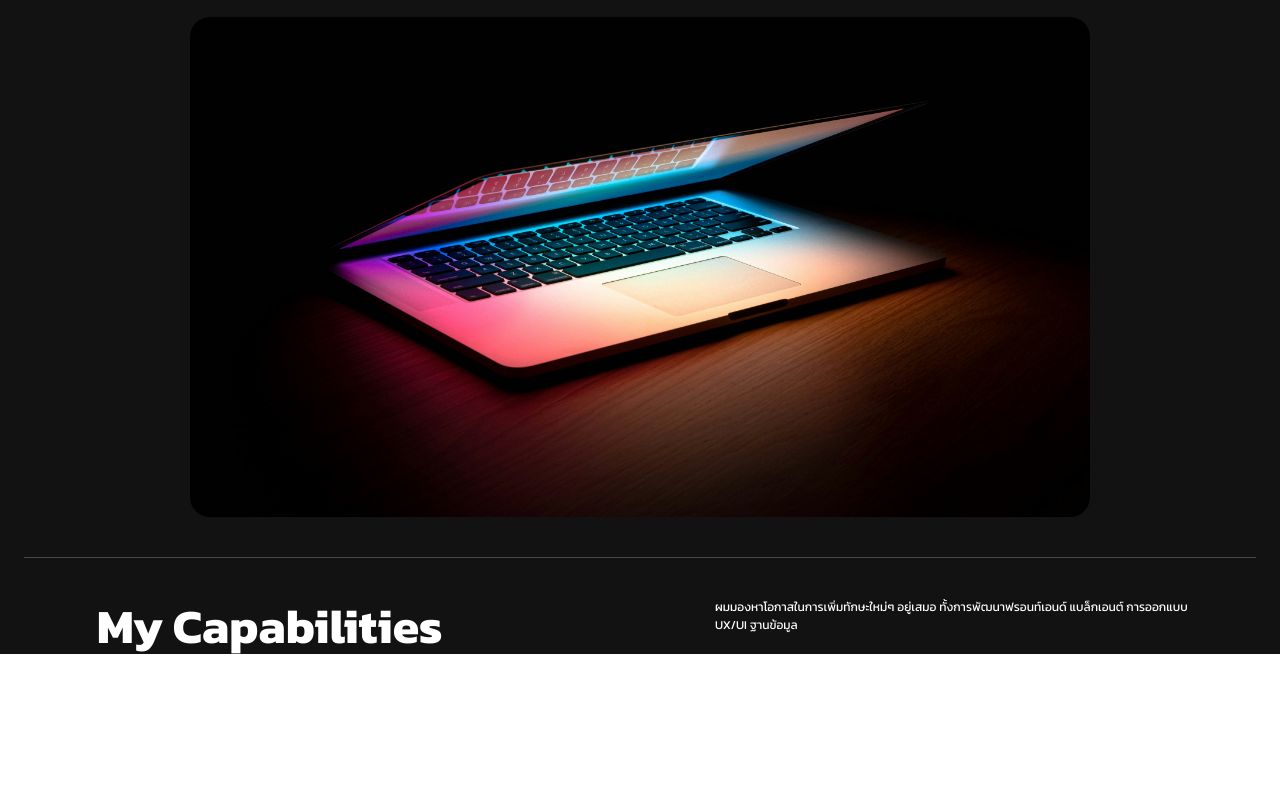
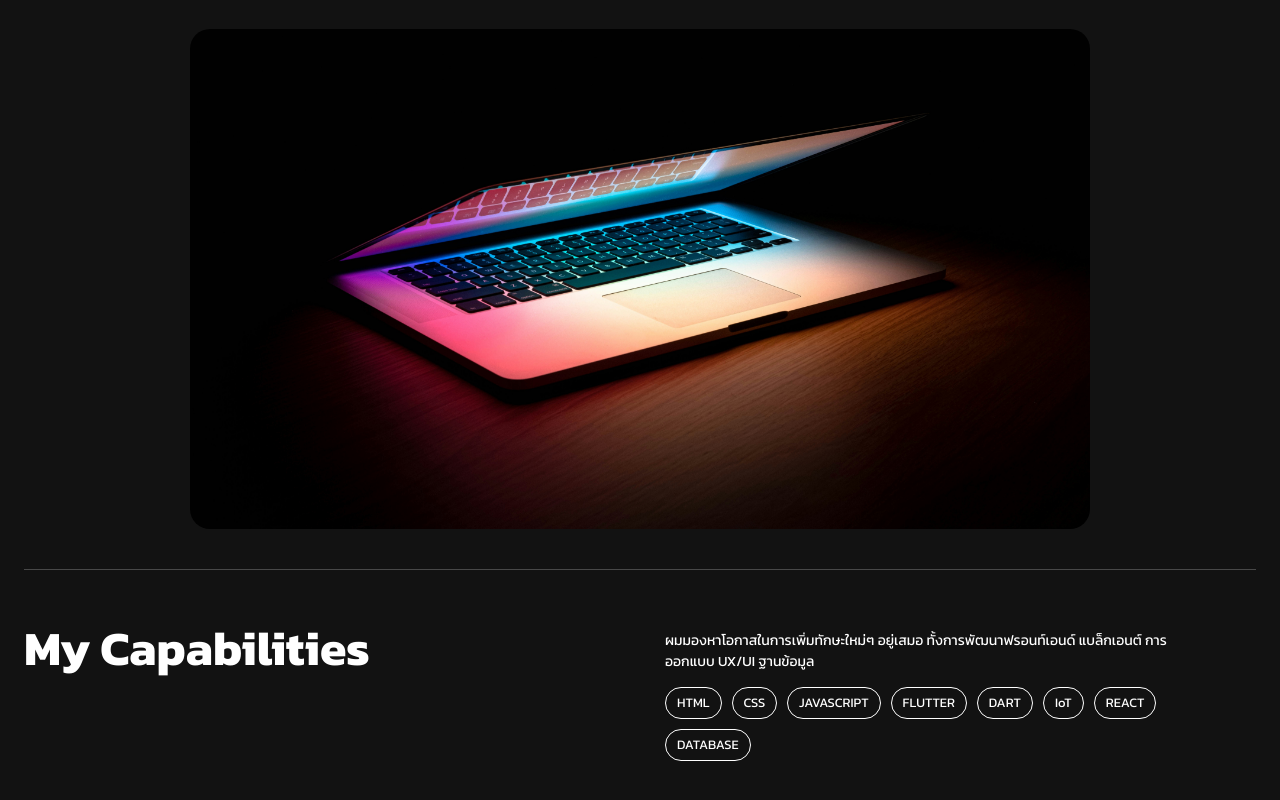
Before and after one commit to Tanatorn-hub/tanatorn-profile-cv-app, a React (Vite) app: page / in a window 1280 px wide. Shown: the part 950-1750 px from the top of the page. Before the commit the page ends 1612 px from the top, so only its background shows below. Built offline with nearby package versions, Linux system fonts and the light colour scheme; a web font is replaced by a local one.

Commit message:
เพิ่ม tag label ใต้ข้อความ

```diff
--- a/src/views/HomeUI.jsx
+++ b/src/views/HomeUI.jsx
@@ -8,6 +8,8 @@ import {
   Avatar,
   Button,
   IconButton,
+  Stack,
+  Chip,
 } from "@mui/material";
 import React from "react";
 import { Link } from "react-router-dom";
@@ -167,7 +169,7 @@ function HomeUI() {
               กำลังมองหาโอกาสที่น่าตื่นเต้นในการทำงาน
               มีพื้นฐานการศึกษาด้านวิศวกรรมซอฟต์แวร์
             </Typography>
-            <Typography sx={{ fontSize: "12px" }}>
+            <Typography sx={{ fontSize: "14px" }}>
               ชอบให้ความสำคัญกับการเข้าถึง (accessibility) เมื่อพัฒนาเว็บไซต์
               มีความกระตือรือร้นและอยากรู้ อยากเห็นเกี่ยวกับการแก้ปัญหาต่างๆ
               ปัจจุบันกำลังศึกษาเรียนรู้เกี่ยวกับ React.js และการออกแบบ
@@ -252,15 +254,16 @@ function HomeUI() {
           sx={{
             display: "flex",
             flexDirection: { xs: "column", md: "row" }, // กําหนดการแสดงผล responsive เดี๋ยวทำเสร็จมีเวลา อาจะลองปรับทั้งหมด
-            alignItems: "flex-start",
-            mt: "40px",
+            pt: "50px",
+            pb: "50px",
+            borderBottom: "1px solid #484848",
           }}
         >
           <Box
             sx={{
               flex: "1",
-              textAlign: "center",
-              mr: "200px",
+              textAlign: "left",
+              pr: "100px",
             }}
           >
             <Typography variant="h3" fontWeight="bold">
@@ -268,10 +271,35 @@ function HomeUI() {
             </Typography>
           </Box>
 
-          <Box sx={{ flex: "1", pr: "50px"}}>
-            <Typography sx={{ fontSize: "12px" }}>
-            ผมมองหาโอกาสในการเพิ่มทักษะใหม่ๆ อยู่เสมอ ทั้งการพัฒนาฟรอนท์เอนด์ แบล็กเอนต์ การออกแบบ UX/UI ฐานข้อมูล
+          <Box  variant="body1" sx={{flex: "1", pr: "50px",py:"10px"}}>
+            <Typography sx={{ fontSize: "14px" }}>
+              ผมมองหาโอกาสในการเพิ่มทักษะใหม่ๆ อยู่เสมอ ทั้งการพัฒนาฟรอนท์เอนด์
+              แบล็กเอนต์ การออกแบบ UX/UI ฐานข้อมูล
             </Typography>
+            <Stack direction="row" flexWrap="wrap" sx={{ mt: "15px",mb:"10px",rowGap:"16px",gap:"10px",justifyContent: "flex-start", alignItems: "flex-start", }}>
+              {[
+                "HTML",
+                "CSS",
+                "JAVASCRIPT",
+                "FLUTTER",
+                "DART",
+                "IoT",
+                "REACT",
+                "DATABASE",
+              ].map((tag) => (
+                <Chip
+                  key={tag}
+                  label={tag}
+                  variant="outlined"
+                  sx={{
+                    color: "white",
+                    borderColor: "white",
+                    pointerEvents: "none",
+
+                  }}
+                />
+              ))}
+            </Stack>
           </Box>
         </Box>
       </Container>
```
